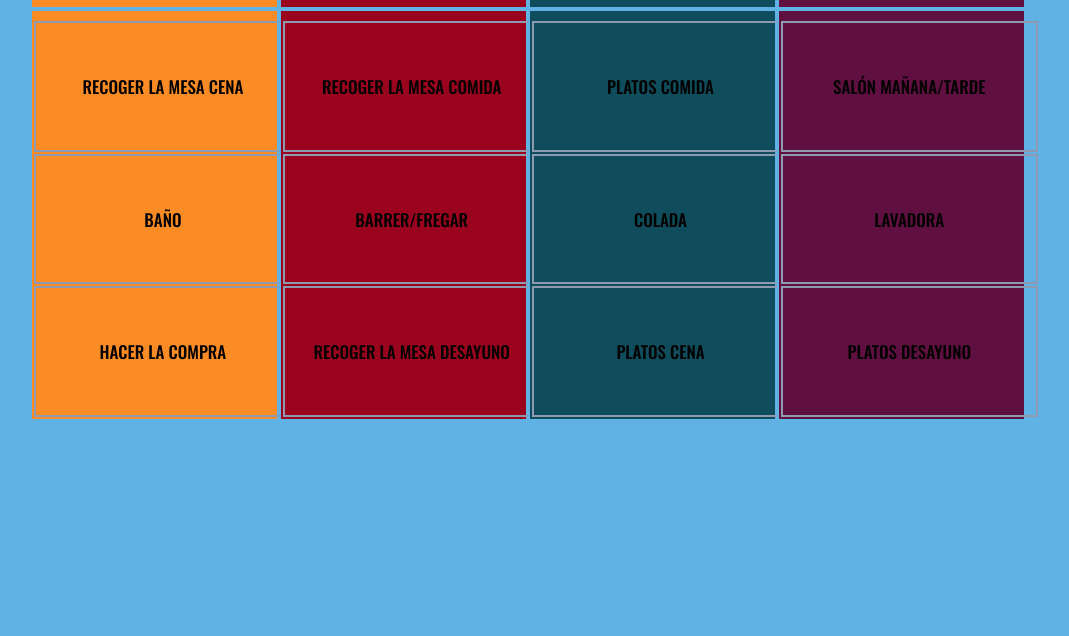
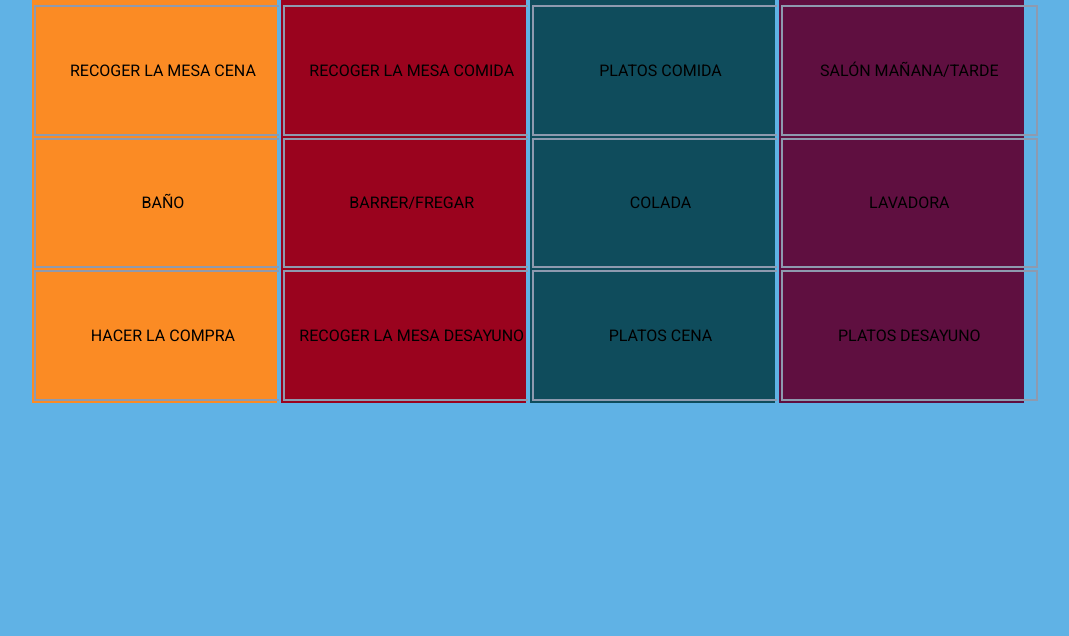
Before and after one commit to yaseerhee/TareasCasa, a plain HTML site: page index.html in a window 1280 px wide. Shown: the part 164-800 px from the top of the page, without its empty margins (112-1181 px from the left). Drawn offline with nearby package versions, Linux system fonts and the light colour scheme.

```diff
--- a/css/estilos.css
+++ b/css/estilos.css
@@ -1,5 +1,4 @@
 @import url('https://fonts.googleapis.com/css2?family=Roboto&display=swap');
-@import url('https://fonts.googleapis.com/css2?family=Oswald:wght@500&display=swap');
 
 html{
     padding: 20px;
@@ -19,13 +18,11 @@ html{
     flex-direction: row;
     flex-wrap: wrap;
     justify-content: center;
-    font-family: 'Oswald', sans-serif;
 }
 
 .contenedorAmin,.contenedorYaser,.contenedorIsma,.contenedorSara{
     border: 2px solid #60B2E5;
     width: 20%;
-    font-size: 17px;
 }
 
 hr{
```
Also changed, not shown: 1 other file.
